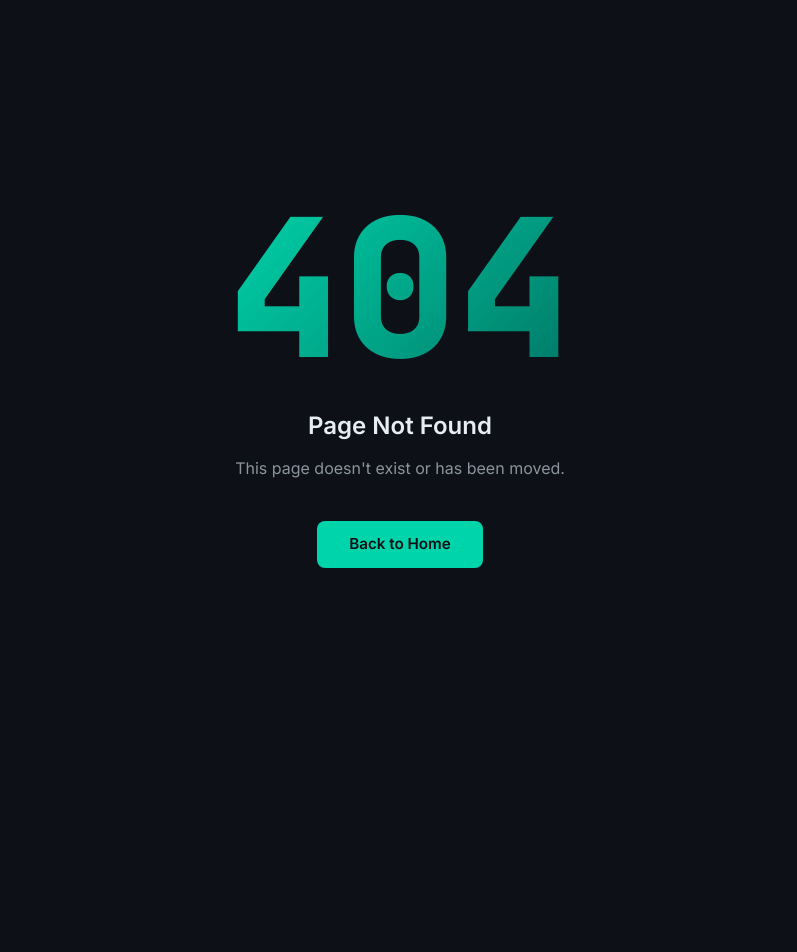
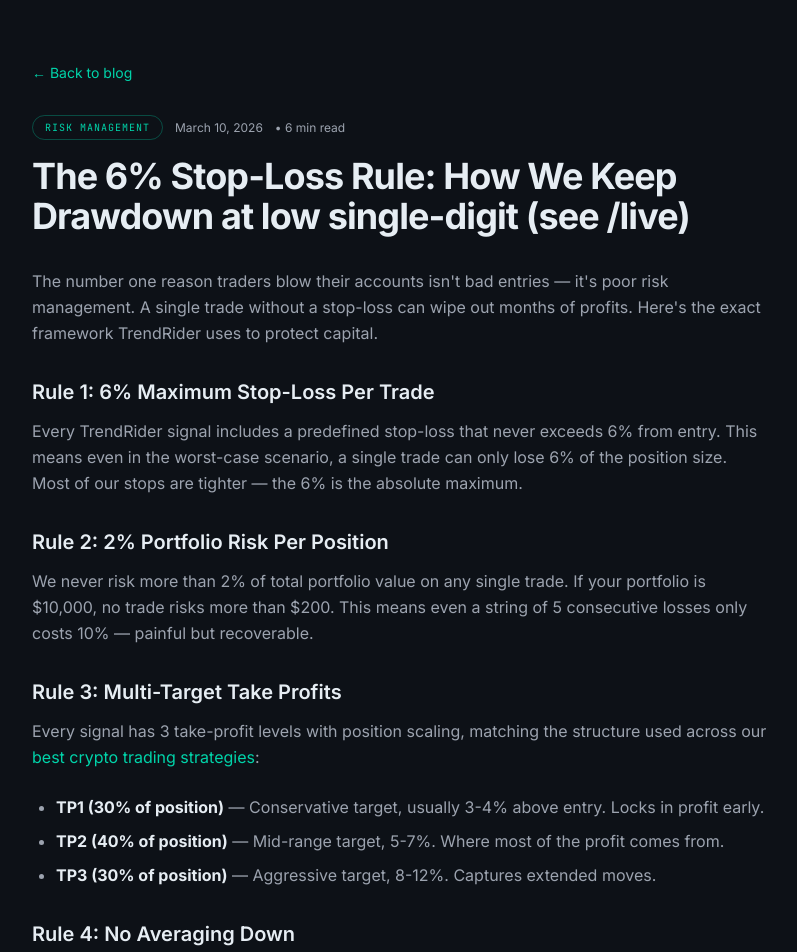
Before and after one commit to amanzholaueshov-crypto/trading_bot, a Next.js app in the folder reference/trendrider/landing/: page /blog/risk-management-6-percent-stop-loss in a window 1280 px wide. Before the commit this address had no page. Shown: the part 20-972 px from the top of the page, without its empty margins (240-1037 px from the left). Before the commit the page ends 800 px from the top, so only its background shows below. Built offline with nearby package versions, Linux system fonts and the light colour scheme.

Commit message:
Add reference/trendrider/landing/app/blog/risk-management-6-percent-stop-loss/page.tsx (auto-upload)

```diff
--- /dev/null
+++ b/reference/trendrider/landing/app/blog/risk-management-6-percent-stop-loss/page.tsx
@@ -0,0 +1,125 @@
+import type { Metadata } from "next";
+
+export const metadata: Metadata = {
+  title: "6% Stop-Loss Rule: Crypto Risk Management Guide 2026",
+  description: "The proven risk framework behind low max drawdown (see /live). Master the 6% stop-loss and 2% per-trade rules — free calculator and examples included.",
+  alternates: {
+    canonical: "https://trendrider.net/blog/risk-management-6-percent-stop-loss",
+  },
+};
+
+export default function Article() {
+  return (
+    <>
+      <script
+        type="application/ld+json"
+        dangerouslySetInnerHTML={{
+          __html: JSON.stringify({
+            "@context": "https://schema.org",
+            "@type": "Article",
+            "headline": "6% Stop-Loss Rule: Crypto Risk Management Guide 2026",
+            "description": "The proven risk framework behind low max drawdown (see /live). Master the 6% stop-loss and 2% per-trade rules — free calculator and examples included.",
+            "author": {
+              "@type": "Person",
+              "name": "TrendRider Team",
+              "url": "https://trendrider.net"
+            },
+            "publisher": {
+              "@type": "Organization",
+              "name": "TrendRider",
+              "url": "https://trendrider.net",
+              "logo": {
+                "@type": "ImageObject",
+                "url": "https://trendrider.net/icon.svg"
+              }
+            },
+            "datePublished": "2026-03-22",
+            "dateModified": "2026-03-24",
+            "image": "https://trendrider.net/opengraph-image",
+            "mainEntityOfPage": {
+              "@type": "WebPage",
+              "@id": "https://trendrider.net/blog/risk-management-6-percent-stop-loss"
+            }
+          })
+        }}
+      />
+      <script
+        type="application/ld+json"
+        dangerouslySetInnerHTML={{
+          __html: JSON.stringify({
+            "@context": "https://schema.org",
+            "@type": "BreadcrumbList",
+            "itemListElement": [
+              { "@type": "ListItem", "position": 1, "name": "Home", "item": "https://trendrider.net" },
+              { "@type": "ListItem", "position": 2, "name": "Blog", "item": "https://trendrider.net/blog" },
+              { "@type": "ListItem", "position": 3, "name": "6% Stop-Loss Rule: Keep Drawdown Under 2% (Guide)" }
+            ]
+          })
+        }}
+      />
+    <div className="min-h-screen bg-background text-foreground">
+      <article className="max-w-3xl mx-auto px-4 py-20">
+        <a href="/blog" className="text-primary text-sm hover:underline mb-8 inline-block">&larr; Back to blog</a>
+        <div className="flex items-center gap-3 mb-4">
+          <span className="px-3 py-1 text-[10px] font-mono uppercase tracking-widest text-primary border border-primary/30 rounded-full">Risk Management</span>
+          <span className="text-xs text-muted">March 10, 2026</span>
+          <span className="text-xs text-muted">&bull; 6 min read</span>
+        </div>
+        <h1 className="text-3xl md:text-4xl font-bold mb-8 tracking-tight">The 6% Stop-Loss Rule: How We Keep Drawdown at low single-digit (see /live)</h1>
+
+        <div className="space-y-6 text-muted leading-relaxed">
+          <p>The number one reason traders blow their accounts isn&apos;t bad entries — it&apos;s poor risk management. A single trade without a stop-loss can wipe out months of profits. Here&apos;s the exact framework TrendRider uses to protect capital.</p>
+
+          <h2 className="text-xl font-semibold text-foreground mt-8 mb-3">Rule 1: 6% Maximum Stop-Loss Per Trade</h2>
+          <p>Every TrendRider signal includes a predefined stop-loss that never exceeds 6% from entry. This means even in the worst-case scenario, a single trade can only lose 6% of the position size. Most of our stops are tighter — the 6% is the absolute maximum.</p>
+
+          <h2 className="text-xl font-semibold text-foreground mt-8 mb-3">Rule 2: 2% Portfolio Risk Per Position</h2>
+          <p>We never risk more than 2% of total portfolio value on any single trade. If your portfolio is $10,000, no trade risks more than $200. This means even a string of 5 consecutive losses only costs 10% — painful but recoverable.</p>
+
+          <h2 className="text-xl font-semibold text-foreground mt-8 mb-3">Rule 3: Multi-Target Take Profits</h2>
+          <p>Every signal has 3 take-profit levels with position scaling, matching the structure used across our <a href="/blog/best-crypto-trading-strategies-2026" className="text-primary hover:underline">best crypto trading strategies</a>:</p>
+          <ul className="list-disc pl-6 space-y-2">
+            <li><strong className="text-foreground">TP1 (30% of position)</strong> — Conservative target, usually 3-4% above entry. Locks in profit early.</li>
+            <li><strong className="text-foreground">TP2 (40% of position)</strong> — Mid-range target, 5-7%. Where most of the profit comes from.</li>
+            <li><strong className="text-foreground">TP3 (30% of position)</strong> — Aggressive target, 8-12%. Captures extended moves.</li>
+          </ul>
+
+          <h2 className="text-xl font-semibold text-foreground mt-8 mb-3">Rule 4: No Averaging Down</h2>
+          <p>TrendRider never adds to losing positions. If a trade hits the stop-loss, it closes. No exceptions. No &ldquo;dollar-cost averaging into a trade.&rdquo; This single rule prevents the catastrophic losses that destroy accounts.</p>
+
+          <h2 className="text-xl font-semibold text-foreground mt-8 mb-3">The Result: low single-digit (see /live) Max Drawdown</h2>
+          <p>These four rules combined produce a maximum drawdown of just low single-digit (see /live) across all backtested trades. For comparison, the average retail trader experiences 20-40% drawdowns. Professional hedge funds target 10-15%. Our low single-digit (see /live) is in a different league entirely.</p>
+
+          <h2 className="text-xl font-semibold text-foreground mt-8 mb-3">Why This Matters for You</h2>
+          <p>With Cornix auto-trade, these risk management rules are enforced automatically. You don&apos;t need discipline — the algorithm handles it. Every stop-loss is placed before the trade opens. Every take-profit scales exactly as designed.</p>
+
+          <div className="mt-10 p-6 rounded-2xl border border-primary/20 bg-primary/5 text-center">
+            <p className="text-foreground font-medium mb-3">Trade with institutional risk management</p>
+            <a href="https://t.me/TrendRiderSignals" className="inline-block px-6 py-3 rounded-xl font-semibold text-sm" style={{ background: "linear-gradient(135deg, #00D4AA, #00B894)", color: "#0D1117" }}>
+              Start with TrendRider &rarr;
+            </a>
+          </div>
+        </div>
+
+        <div className="mt-16 pt-10 border-t border-border/30">
+          <h2 className="text-xl font-semibold text-foreground mb-6">Related Articles</h2>
+          <div className="grid gap-4 sm:grid-cols-2 lg:grid-cols-3">
+            <a href="/blog/position-sizing-and-risk-per-trade" className="p-4 rounded-xl border border-border/50 bg-card/30 hover:border-primary/30 hover:bg-card/50 transition-all">
+              <span className="text-xs text-primary font-mono uppercase tracking-widest">Risk Management</span>
+              <p className="text-sm font-medium text-foreground mt-2">Position Sizing &amp; Risk Per Trade: The 2% Rule Explained</p>
+            </a>
+            <a href="/blog/understanding-win-rate-and-profit-factor" className="p-4 rounded-xl border border-border/50 bg-card/30 hover:border-primary/30 hover:bg-card/50 transition-all">
+              <span className="text-xs text-primary font-mono uppercase tracking-widest">Education</span>
+              <p className="text-sm font-medium text-foreground mt-2">Understanding Win Rate &amp; Profit Factor: What Really Matters</p>
+            </a>
+            <a href="/blog/paper-trading-vs-live-trading-when-to-switch" className="p-4 rounded-xl border border-border/50 bg-card/30 hover:border-primary/30 hover:bg-card/50 transition-all">
+              <span className="text-xs text-primary font-mono uppercase tracking-widest">Education</span>
+              <p className="text-sm font-medium text-foreground mt-2">Paper Trading vs Live Trading: When Is the Right Time to Go Live?</p>
+            </a>
+          </div>
+        </div>
+      </article>
+    </div>
+    </>
+  );
+}
```
